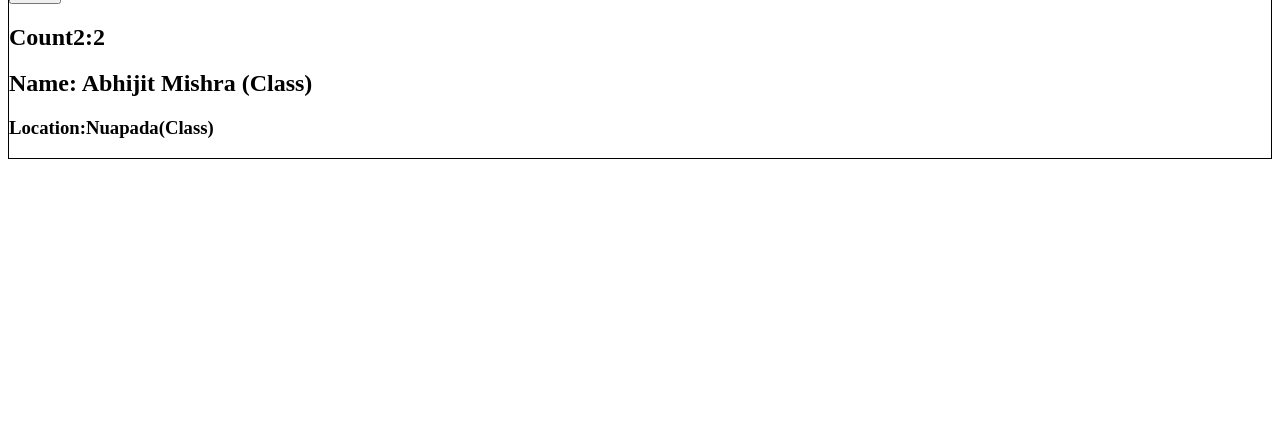
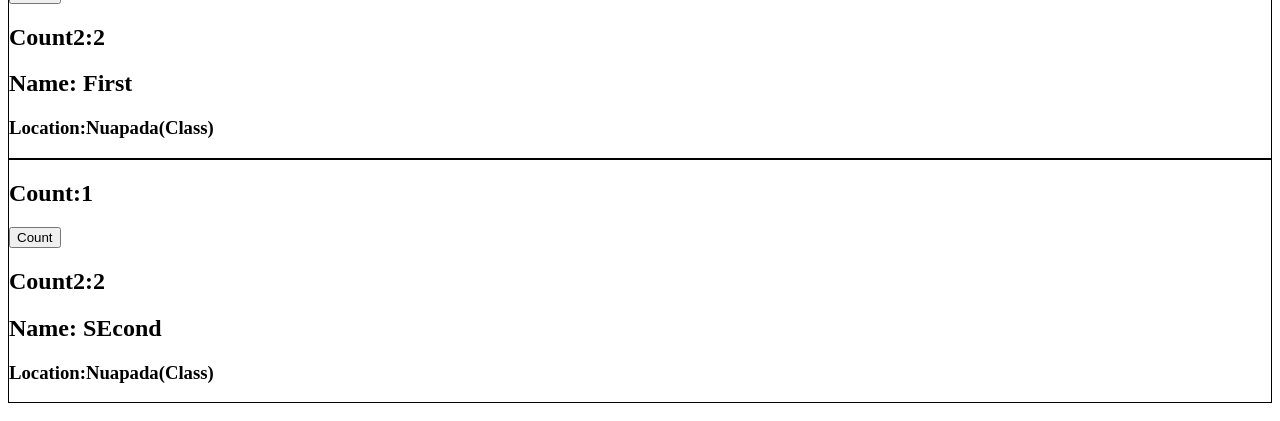
Before and after one commit to abhix75/Swiggy, a React (Vite) app: page /about in a window 1280 px wide. Shown: the part 376-797 px from the top of the page. Built offline with nearby package versions, Linux system fonts and the light colour scheme.

Commit message:
life cycle of class base component

```diff
--- a/src/components/About.js
+++ b/src/components/About.js
@@ -1,12 +1,25 @@
 import UserClass from "./User-Class";
-const About = () => {
+import React from "react";
+class About extends React.Component{
+
+    constructor(props){
+        super(props)
+        console.log("Parent Constructor")
+    }
+   componentDidMount(){
+    console.log("Parent Component- Did Mount")
+   }
+    render(){
+        console.log("Parent Render")
         return (
             <div>
                 <h1>About Me</h1>
                 <h2>WELCOME TO ABHIJIT FOOD CLUB</h2>
-            <UserClass name={"Abhijit Mishra (Class)"} location={"Nuapada(Class)"} />
+                <UserClass name={"First"} location={"Nuapada(Class)"} />
+                <UserClass name={"SEcond"} location={"Nuapada(Class)"} />
+
             </div>
         )
     }
-
+}
 export default About;
--- a/src/components/User-Class.js
+++ b/src/components/User-Class.js
@@ -3,18 +3,24 @@ import React from "react";
 class UserClass extends React.Component {
   constructor(props) {
     super(props);
-    console.log(props);
 
+    console.log(this.props.name,"Child Constructor");
     this.state = {
       count: 1,
       count2: 2,
     };
   }
+
+  componentDidMount(){
+    console.log(this.props.name,"child Component Did Mount")
+  }
   render() {
     const { name, location } = this.props;
+    const {count} = this.state
+    console.log(this.props.name,"Child Render")
     return (
       <div className="user-card">
-        <h2>Count:{this.state.count}</h2>
+        <h2>Count:{count}</h2>
 
         <button
           onClick={() => {
```
Lines whose indentation alone changed are shown as unchanged.
